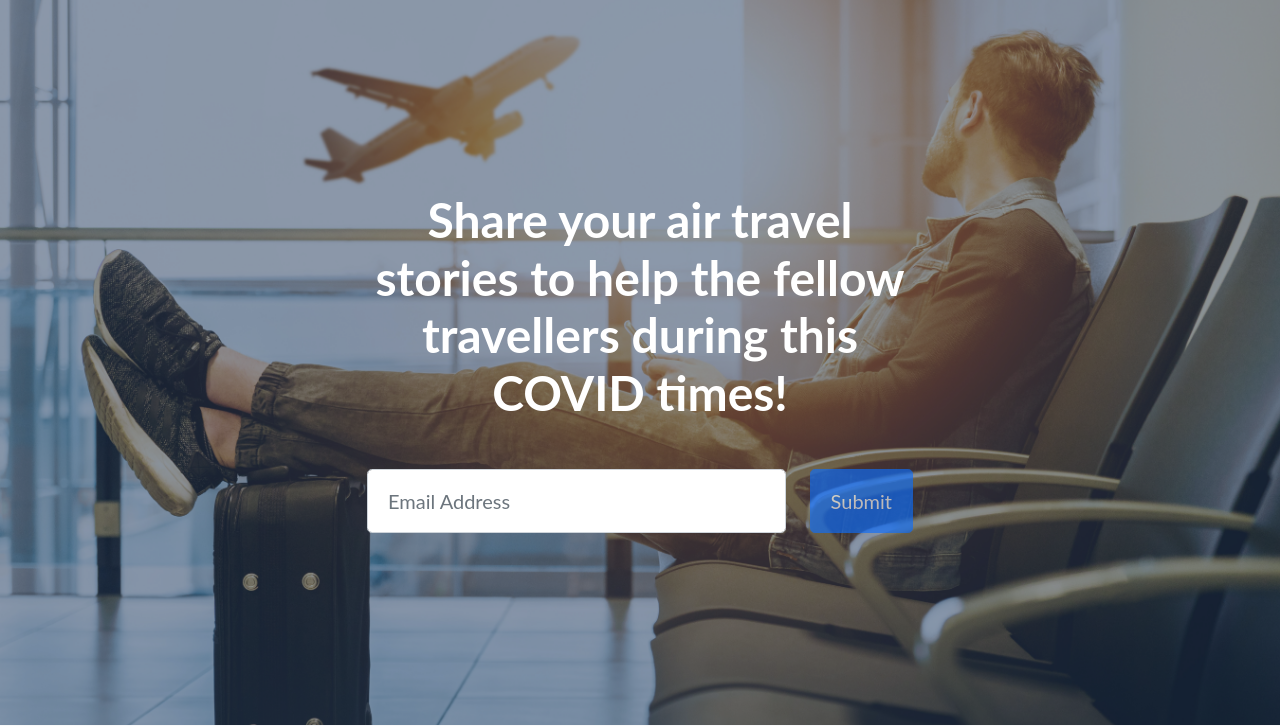
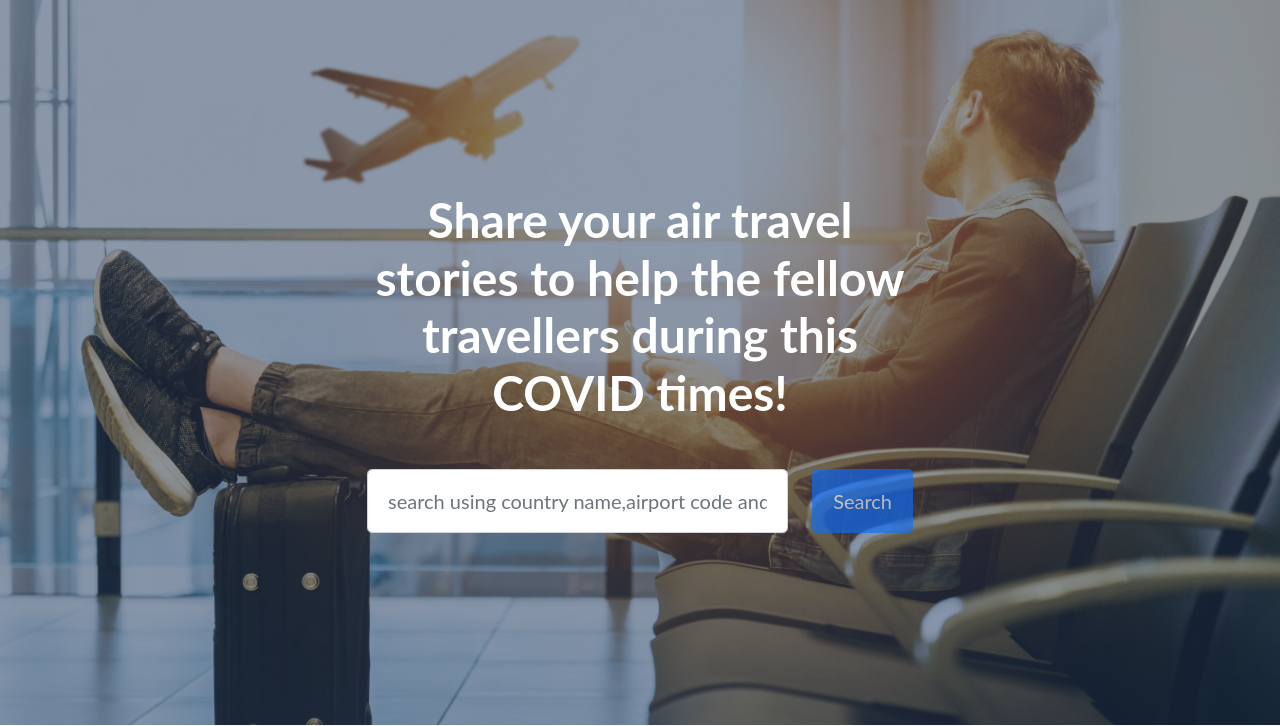
Before and after one commit to murthy1811/Milestone-Project-3-AirBubble, a Flask app: page / in a window 1280 px wide. Shown: the part 67-793 px from the top of the page. Run offline with Flask 2, Linux system fonts and the light colour scheme; data that the repository does not hold is empty; some libraries are stand-ins or nearby versions.

Commit message:
search functionality added without button working

```diff
--- a/app.py
+++ b/app.py
@@ -23,6 +23,12 @@ def travel_stories():
     travel_stories= list(mongo.db.travel_stories.find())
     return render_template("travel_stories.html", travel_stories = travel_stories)
 
+
+@app.route("/search", methods=["GET", "POST"])
+def search():
+    query = request.form.get("query")
+    travel_stories= list(mongo.db.travel_stories.find({"$text": {"$search": query}}))
+    return render_template("travel_stories.html", travel_stories = travel_stories)
 
 @app.route("/signup", methods = ["GET", "POST"])
 def signup():
@@ -172,6 +178,10 @@ def delete_story(story_id):
     return redirect(url_for('profile', username=session["user"]))
 
 
+
+
+
+
 if __name__ == "__main__":
     app.run(host=os.environ.get("IP"),
             port=int(os.environ.get("PORT")),
--- a/templates/travel_stories.html
+++ b/templates/travel_stories.html
@@ -9,40 +9,20 @@
                     <div class="text-center text-white">
                         <!-- Page heading-->
                         <h1 class="mb-5">Share your air travel stories to help the fellow travellers during this COVID times!</h1>
-                        <!-- Signup form-->
-                        <!-- * * * * * * * * * * * * * * *-->
-                        <!-- * * SB Forms Contact Form * *-->
-                        <!-- * * * * * * * * * * * * * * *-->
-                        <!-- This form is pre-integrated with SB Forms.-->
-                        <!-- To make this form functional, sign up at-->
-                        <!-- https://startbootstrap.com/solution/contact-forms-->
-                        <!-- to get an API token!-->
-                        <form class="form-subscribe" id="contactForm" data-sb-form-api-token="API_TOKEN">
-                            <!-- Email address input-->
+                        <!-- Search function-->
+                        <form class="form-subscribe" id="contactForm" action="{{url_for('search')}}" method="POST" >
+                            <!-- search input-->
                             <div class="row">
                                 <div class="col">
-                                    <input class="form-control form-control-lg" id="emailAddress" type="email" placeholder="Email Address" data-sb-validations="required,email" />
-                                    <div class="invalid-feedback text-white" data-sb-feedback="emailAddress:required">Email Address is required.</div>
-                                    <div class="invalid-feedback text-white" data-sb-feedback="emailAddress:email">Email Address Email is not valid.</div>
+
+                                    <input class="form-control form-control-lg" id="query" name="query" type="text"
+                                        minlength="2" placeholder="search using country name,airport code and any keywords" required/>
+                                    <div class="invalid-feedback text-white" >use text only</div>
                                 </div>
-                                <div class="col-auto"><button class="btn btn-primary btn-lg disabled" id="submitButton" type="submit">Submit</button></div>
+                                <div class="col-auto"><button class="btn btn-primary btn-lg disabled" id="submitButton" type="submit">Search</button></div>
+
                             </div>
-                            <!-- Submit success message-->
-                            <!---->
-                            <!-- This is what your users will see when the form-->
-                            <!-- has successfully submitted-->
-                            <div class="d-none" id="submitSuccessMessage">
-                                <div class="text-center mb-3">
-                                    <div class="fw-bolder">Form submission successful!</div>
-                                    <p>To activate this form, sign up at</p>
-                                    <a class="text-white" href="https://startbootstrap.com/solution/contact-forms">https://startbootstrap.com/solution/contact-forms</a>
-                                </div>
-                            </div>
-                            <!-- Submit error message-->
-                            <!---->
-                            <!-- This is what your users will see when there is-->
-                            <!-- an error submitting the form-->
-                            <div class="d-none" id="submitErrorMessage"><div class="text-center text-danger mb-3">Error sending message!</div></div>
+
                         </form>
                     </div>
                 </div>
```
